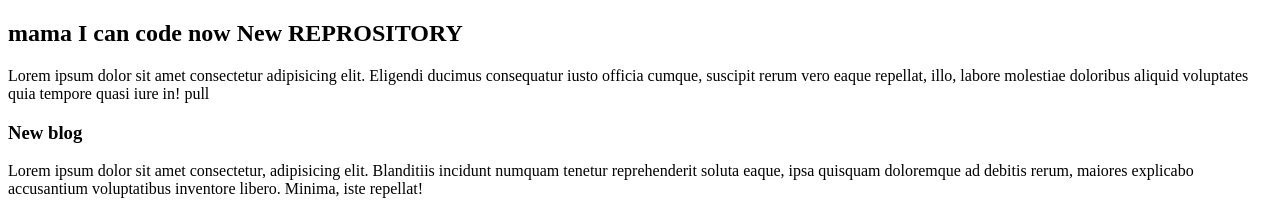
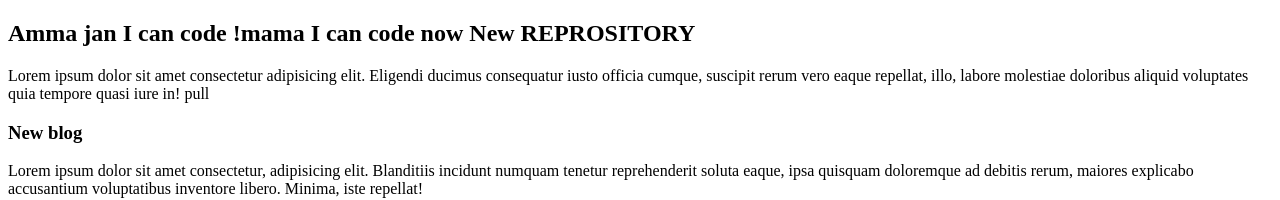
Before and after one commit to rafiqcoder/rafiqcoder, a plain HTML site: page index.html in a window 1280 px wide. Shown: the top 200 px of the page. Drawn offline with Linux system fonts and the light colour scheme.

Commit message:
amma in my code

```diff
--- a/index.html
+++ b/index.html
@@ -7,7 +7,7 @@
     <title>Document</title>
   </head>
   <body>
-    <h2>mama I can code now New REPROSITORY</h2>
+    <h2>Amma jan I can code !mama I can code now New REPROSITORY</h2>
 
     <p>
       Lorem ipsum dolor sit amet consectetur adipisicing elit. Eligendi ducimus
```
